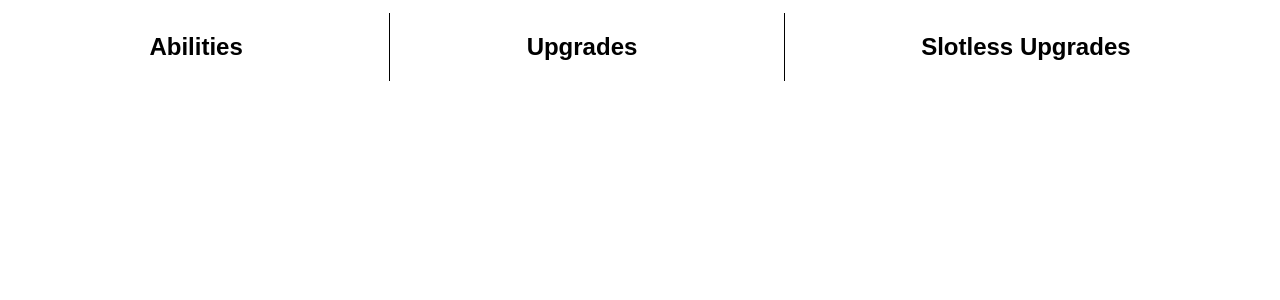
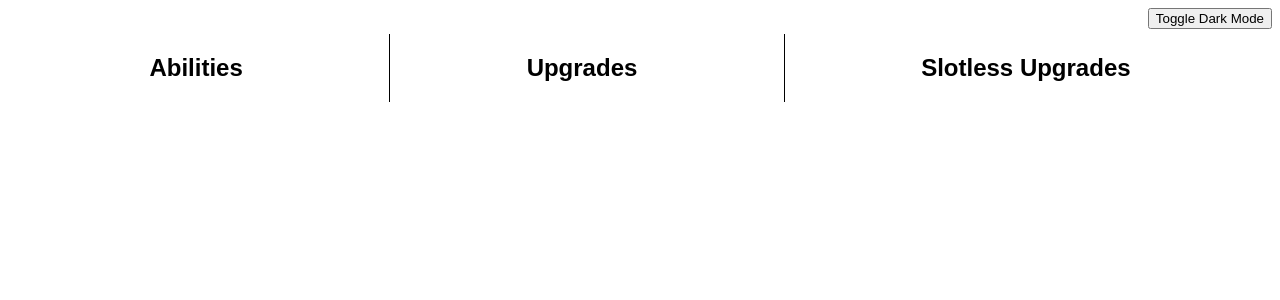
Before and after one commit to Toby222/tc3-recipe-webapp, a Next.js app: page / in a window 1280 px wide. Shown: the top 300 px of the page. Built offline with nearby package versions, Linux system fonts and the light colour scheme.

Commit message:
Add dark mode toggle, change dark link color

```diff
--- /dev/null
+++ b/components/toggleDarkModeButton.tsx
@@ -0,0 +1,22 @@
+import React from "react";
+
+export class ToggleDarkModeButtonComponent extends React.Component {
+  render() {
+    return (
+      <button
+        id="toggleDarkModeButton"
+        onClick={() => {
+          const prefersDark = globalThis.document.body.classList.toggle("dark");
+          globalThis.document.body.classList.toggle("light");
+
+          globalThis.localStorage.setItem(
+            "prefersDark",
+            prefersDark.toString()
+          );
+        }}
+      >
+        Toggle Dark Mode
+      </button>
+    );
+  }
+}
--- a/pages/[modifierId].tsx
+++ b/pages/[modifierId].tsx
@@ -11,6 +11,7 @@ import { JSONComponent } from "../components/json";
 import Recipes from "../data/recipes.json";
 import { RecipesJSON } from "../util/types";
 import { getTranslation } from "../util/translation";
+import { ToggleDarkModeButtonComponent } from "../components/toggleDarkModeButton";
 
 type Props = WithRouterProps;
 
@@ -66,6 +67,7 @@ class ModifierPage extends React.Component<Props> {
           <label htmlFor="translationInput">
             Enter untranslated Tinkers&apos; Construct string here
           </label>
+          <ToggleDarkModeButtonComponent />
         </ul>
         <h1>{getTranslation("modifier." + modifierId.replace(":", "."))}</h1>
         <div style={{ fontSize: 20 }}>
--- a/pages/_app.tsx
+++ b/pages/_app.tsx
@@ -5,26 +5,22 @@ import "../styles/style.css";
 import App from "next/app";
 
 export default class CustomApp extends App {
-  private updateTheme(dark: boolean) {
-    if (dark) {
-      document.body.setAttribute("data-theme", "dark");
-    } else {
-      document.body.setAttribute("data-theme", "light");
-    }
+  private setTheme() {
+    const prefersDark: boolean =
+      globalThis.window?.matchMedia("(prefers-color-scheme: dark)").matches ||
+      globalThis.localStorage.getItem("prefersDark") === "true";
+    document.body.classList.toggle("dark", prefersDark);
+    document.body.classList.toggle("light", !prefersDark);
   }
 
   componentDidMount() {
-    this.updateTheme(
-      globalThis.window?.matchMedia("(prefers-color-scheme: dark)").matches
-    );
+    this.setTheme();
   }
 
   render() {
     globalThis.window
       ?.matchMedia("(prefers-color-scheme: dark)")
-      .addEventListener("change", (event: MediaQueryListEvent) => {
-        this.updateTheme(event.matches);
-      });
+      .addEventListener("change", this.setTheme);
     return <this.props.Component {...this.props.pageProps} />;
   }
 }
--- /dev/null
+++ b/pages/_document.tsx
@@ -0,0 +1,17 @@
+import React from "react";
+
+import Document, { Html, Head, Main, NextScript } from "next/document";
+
+export default class ThemedDocument extends Document {
+  render() {
+    return (
+      <Html>
+        <Head />
+        <body className="light">
+          <Main />
+          <NextScript />
+        </body>
+      </Html>
+    );
+  }
+}
--- a/pages/index.tsx
+++ b/pages/index.tsx
@@ -5,6 +5,7 @@ import Recipes from "../data/recipes.json";
 import { RecipesJSON } from "../util/types";
 
 import Head from "next/head";
+import { ToggleDarkModeButtonComponent } from "../components/toggleDarkModeButton";
 
 export default class IndexPage extends React.Component {
   render(): JSX.Element {
@@ -15,6 +16,7 @@ export default class IndexPage extends React.Component {
         <Head>
           <title key="title">Index - Tinkers&apos; Construct Modifiers</title>
         </Head>
+        <ToggleDarkModeButtonComponent />
         <div id="indexDiv">
           <div id="abilitiesDiv" className="modifierDiv">
             <h2>Abilities</h2>
--- a/styles/style.css
+++ b/styles/style.css
@@ -1,10 +1,12 @@
 :root {
   --background-color: white;
   --foreground-color: black;
+  --link-color: blue;
 }
-[data-theme="dark"] {
+.dark {
   --background-color: black;
   --foreground-color: white;
+  --link-color: skyblue;
 }
 
 body {
@@ -24,7 +26,11 @@ ul {
 }
 
 :is(a, a:visited) {
-  color: blue;
+  color: var(--link-color);
+}
+
+#toggleDarkModeButton {
+  float: right;
 }
 
 #indexDiv {
```
